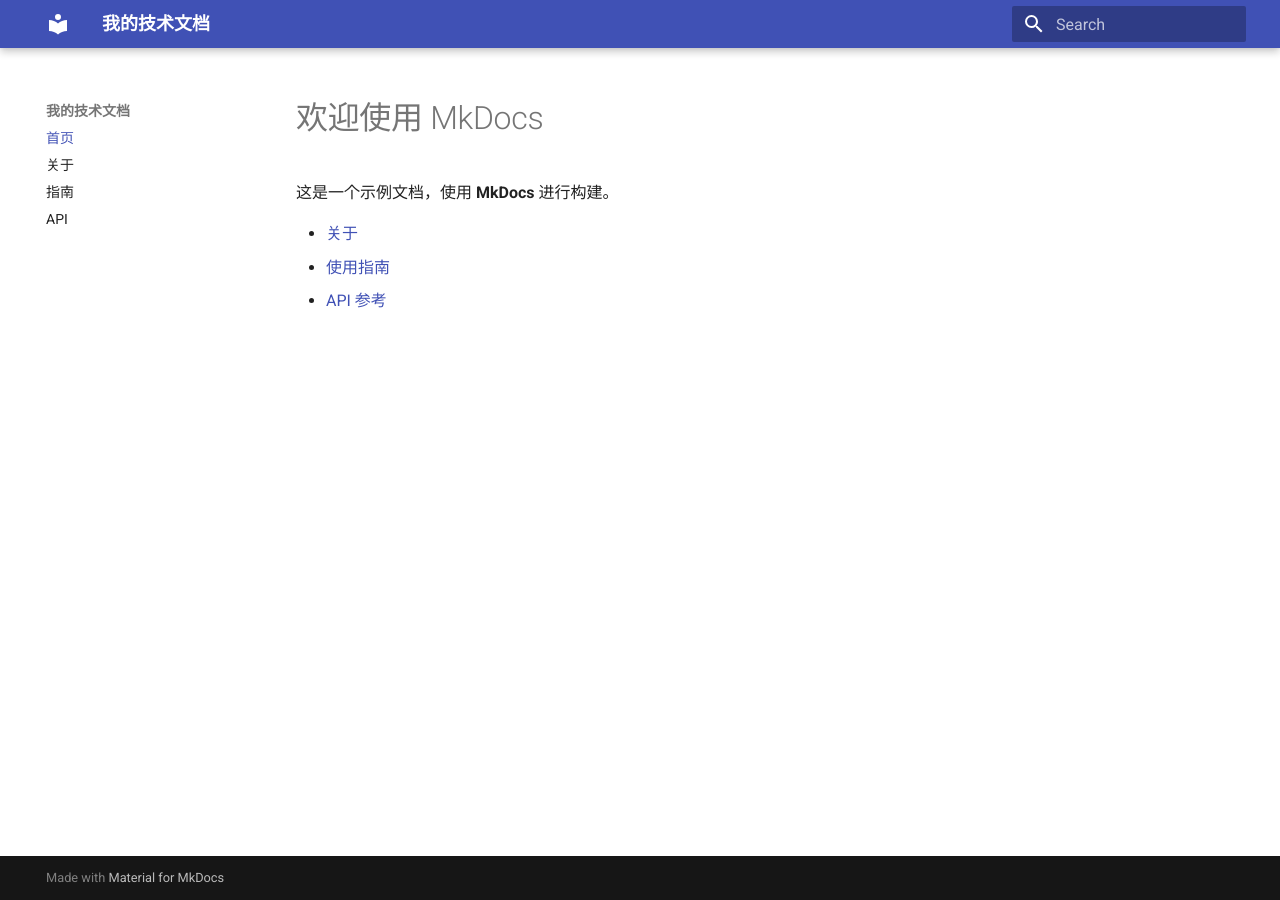
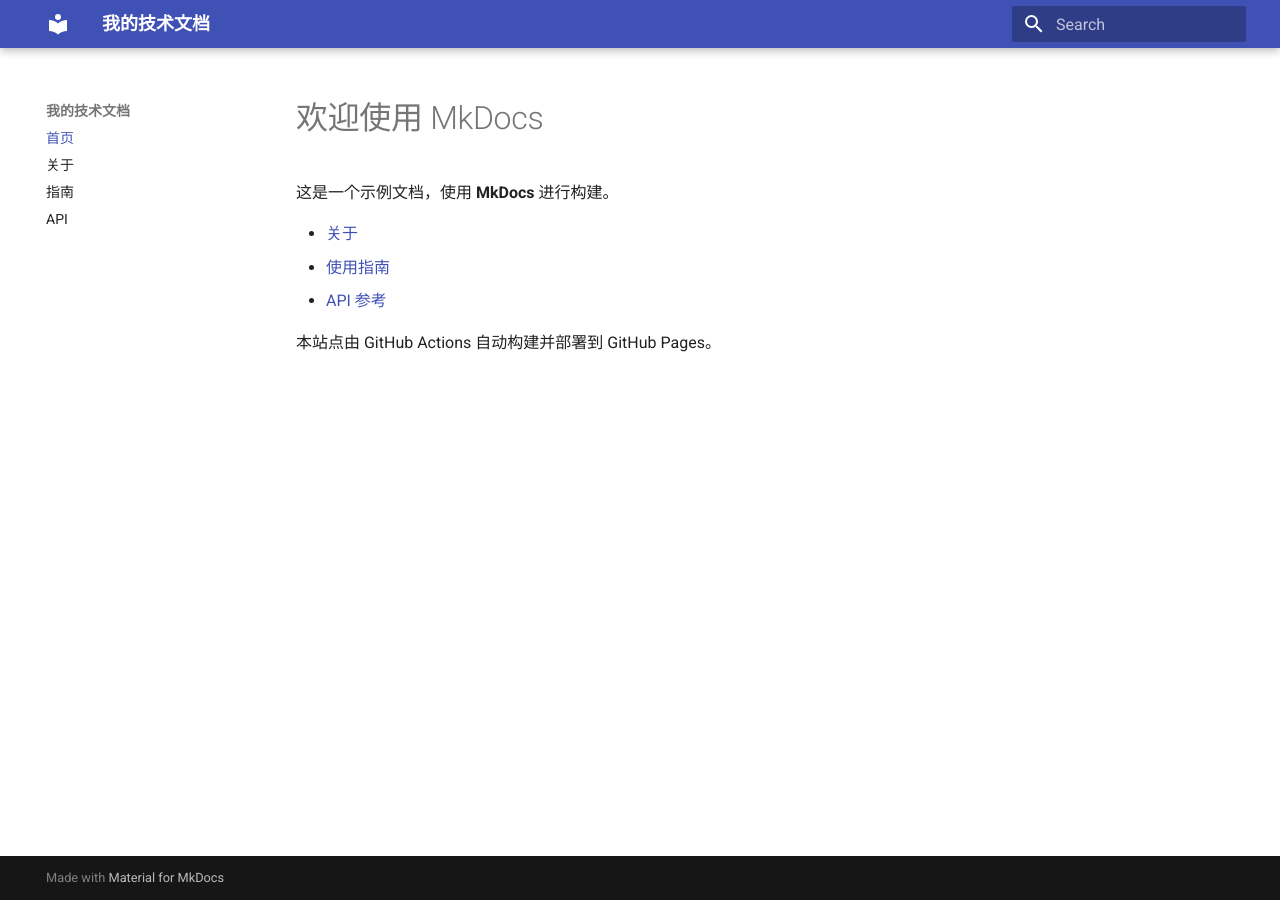
Before and after one commit to tyzg26/my-docs, an MkDocs documentation site: the page built from docs/index.md, in a window 1280 px wide. Built offline with MkDocs 1.6.1 and Material for MkDocs 9.7.7, drawn with Linux system fonts in a browser that asks for light colours.

Commit message:
第一次

```diff
--- a/docs/index.md
+++ b/docs/index.md
@@ -5,3 +5,5 @@
 - [关于](about.md)
 - [使用指南](guide.md)
 - [API 参考](api.md)
+
+本站点由 GitHub Actions 自动构建并部署到 GitHub Pages。
```
Also changed, not shown: 1 other file.
